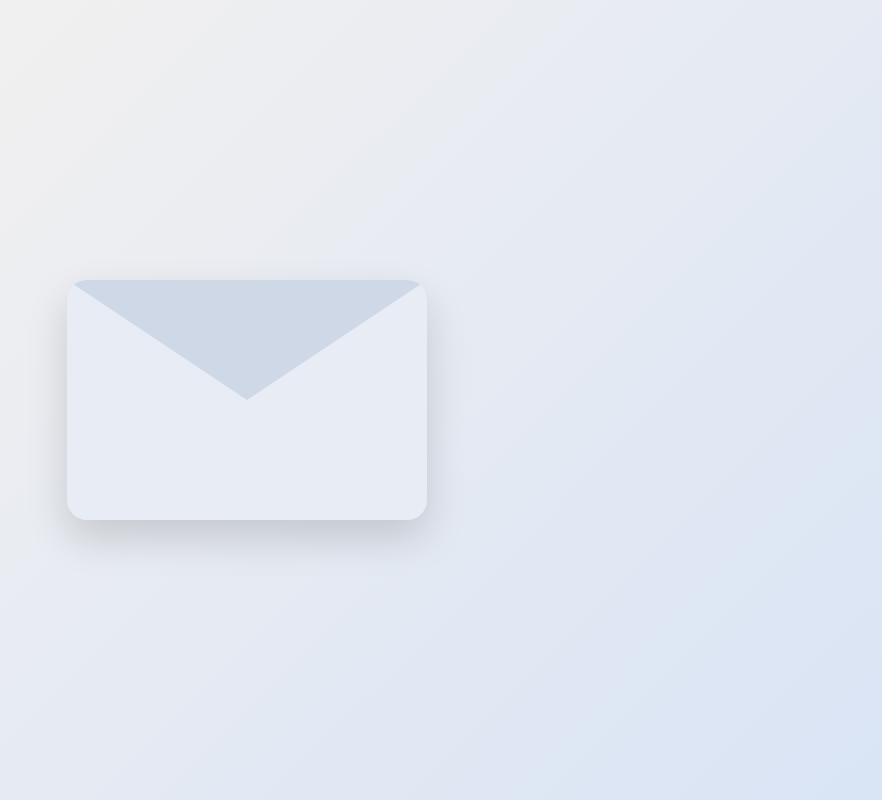
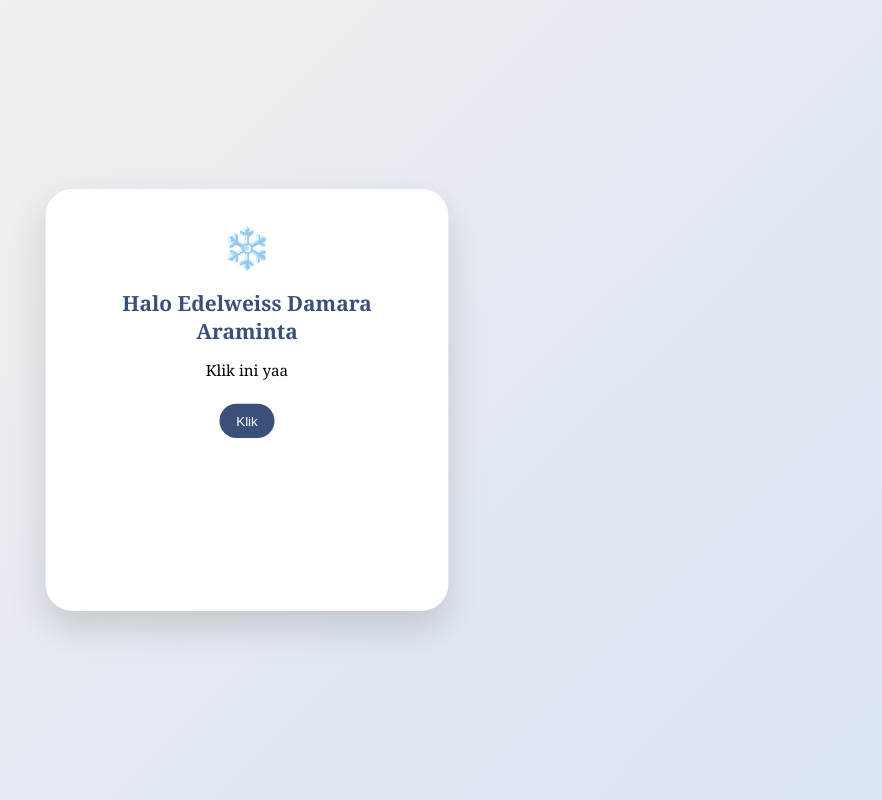
Before and after one commit to Lpol21/HALOOO, a plain HTML site: page index.html in a window 1280 px wide. Shown: the whole page, without its empty margins (393-1275 px from the left). Drawn offline with Linux system fonts and the light colour scheme.

Commit message:
Add files via upload

```diff
--- a/index.html
+++ b/index.html
@@ -16,72 +16,33 @@ body {
     overflow: hidden;
 }
 
-/* ===== AMPL0P ===== */
-.envelope {
-    width: 360px;
-    height: 240px;
-    position: relative;
-    perspective: 1000px;
-}
-
-/* BADAN AMPL0P */
-.envelope-body {
-    width: 100%;
-    height: 100%;
-    background: #e8edf5;
-    border-radius: 20px;
-    position: relative;
-    overflow: hidden;
-    box-shadow: 0 18px 40px rgba(0,0,0,0.15);
-}
-
-/* FLAP */
-.flap {
-    position: absolute;
-    top: 0;
-    width: 100%;
-    height: 50%;
-    background: #cfd8e6;
-    clip-path: polygon(0 0, 50% 100%, 100% 0);
-    transform-origin: top;
-    transition: transform 1s ease;
-    z-index: 3;
-}
-
 /* KARTU */
 .card {
-    position: absolute;
-    bottom: -100%;
-    left: 0;
-    width: 100%;
-    height: 100%;
-    background: white;
-    border-radius: 20px;
-    padding: 30px;
-    box-sizing: border-box;
+    background: #ffffff;
+    width: 360px;
+    padding: 32px;
+    border-radius: 28px;
     text-align: center;
-    transition: bottom 1s ease;
+    box-shadow: 0 18px 40px rgba(0,0,0,0.15);
+    transform: scale(0.95);
+    transition: transform 0.6s ease;
+    position: relative;
     z-index: 2;
 }
 
-/* KONDISI TERBUKA */
-.envelope.open .flap {
-    transform: rotateX(180deg);
+.card.open {
+    transform: scale(1);
 }
 
-.envelope.open .card {
-    bottom: 0;
-}
-
-/* ===== ISI ===== */
 h1 {
     color: #3a4f7a;
     font-size: 22px;
 }
 
+/* EDELWEISS */
 .flower {
     font-size: 42px;
-    margin-bottom: 10px;
+    margin-bottom: 12px;
     animation: float 2.5s ease-in-out infinite;
 }
 
@@ -91,6 +52,7 @@ h1 {
     100% { transform: translateY(0); }
 }
 
+/* BUTTON */
 button {
     margin: 8px;
     padding: 10px 18px;
@@ -100,24 +62,32 @@ button {
     cursor: pointer;
     background: #3a4f7a;
     color: white;
+    transition: background 0.3s ease;
 }
 
-.step {
-    margin-top: 15px;
+button:hover {
+    background: #2f4168;
 }
 
+/* STEP */
+.step {
+    margin-top: 16px;
+}
+
+/* PESAN */
 .message {
-    margin-top: 18px;
+    margin-top: 22px;
     font-size: 16px;
     color: #3a4f7a;
     min-height: 120px;
+    white-space: pre-line;
 }
 
-/* ===== EDELWEISS JATUH ===== */
+/* CONFETTI */
 .confetti {
     position: fixed;
     top: -10px;
-    font-size: 18px;
+    font-size: 16px;
     animation: fall linear forwards;
     z-index: 1;
 }
@@ -133,34 +103,31 @@ button {
 
 <body>
 
-<div class="envelope" id="envelope">
-    <div class="envelope-body">
-        <div class="flap"></div>
-
-        <div class="card">
+<div class="card" id="card">
     <div class="flower">❄️</div>
     <h1>Halo Edelweiss Damara Araminta</h1>
 
+    <!-- STEP 1 -->
     <div class="step" id="step1">
         <p>Klik ini yaa</p>
         <button onclick="goStep2()">Klik</button>
     </div>
 
+    <!-- STEP 2 -->
     <div class="step" id="step2" style="display:none;">
         <p>Udah siap :D?</p>
         <button onclick="wrongChoice()">Engga</button>
         <button onclick="goStep3()">Siap</button>
     </div>
 
+    <!-- STEP 3 -->
     <div class="step" id="step3" style="display:none;">
         <p>Yakin?</p>
         <button onclick="goStep3()">SIAP</button>
-                <button onclick="openEnvelope()">SIAAAPPP</button>
+        <button onclick="openCard()">SIAAAPPP</button>
     </div>
 
     <div class="message" id="message"></div>
-        </div>
-    </div>
 </div>
 
 <script>
@@ -186,8 +153,8 @@ function wrongChoice() {
     alert("kayaknya salah deh 😆");
 }
 
-function openEnvelope() {
-    document.getElementById("envelope").classList.add("open");
+function openCard() {
+    document.getElementById("card").classList.add("open");
     step3.style.display = "none";
     typeText();
     startConfetti();
@@ -195,17 +162,17 @@ function openEnvelope() {
 
 function typeText() {
     if (index < text.length) {
-        message.innerHTML += text[index] === "\n" ? "<br>" : text[index];
+        message.textContent += text[index];
         index++;
         setTimeout(typeText, 45);
     }
 }
 
 function startConfetti() {
-    for (let i = 0; i < 35; i++) {
+    for (let i = 0; i < 30; i++) {
         const f = document.createElement("div");
         f.className = "confetti";
-        f.innerHTML = "❄️";
+        f.textContent = "❄️";
         f.style.left = Math.random() * 100 + "vw";
         f.style.animationDuration = (3 + Math.random() * 3) + "s";
         document.body.appendChild(f);
```
Lines whose indentation alone changed are shown as unchanged.
